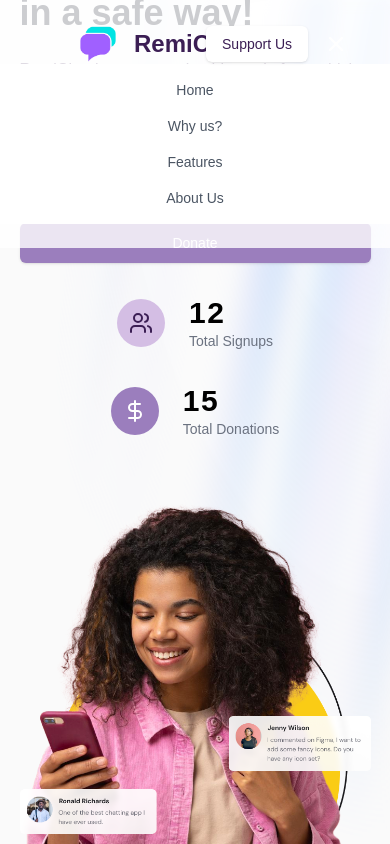
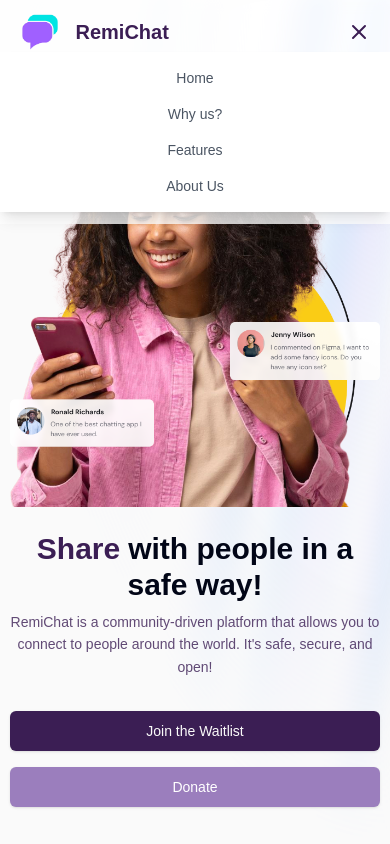
Before and after one commit to Remi-Chat/RemiChat, a Next.js app: page / in a window 390 px wide. Both pictures are taken after a click on the button 336 px from the left and 44 px from the top of the page. Shown: the top 844 px of the page. Built offline with nearby package versions, Linux system fonts and the light colour scheme.

Commit message:
Make it responsive

```diff
--- a/next.config.ts
+++ b/next.config.ts
@@ -2,7 +2,11 @@
 
 const nextConfig: NextConfig = {
   images: {
-    domains: ["images.unsplash.com", "plus.unsplash.com"], // Add the hostname of the external image source
+    domains: [
+      "images.unsplash.com",
+      "plus.unsplash.com",
+      "assets.aceternity.com",
+    ], // Add the hostname of the external image source
   },
 };
 
--- a/src/app/page.tsx
+++ b/src/app/page.tsx
@@ -8,55 +8,61 @@
 import { StatsCounter } from "@/components/stats-counter";
 import { Footer } from "@/components/footer";
 import { Features } from "@/components/features";
+import Link from "next/link";
+
 export default function Home() {
   return (
     <div className="min-h-screen bg-[#EEEEEE]">
       <Header />
 
-      {/* Hero Section */}
       <AuroraBackground>
         <section
-          className="max-w-[90%] md:max-w-[70%] mx-auto"
+          className="max-w-[95%] sm:max-w-[90%] md:max-w-[70%] mx-auto"
           style={{
             height: "fit-content",
           }}
         >
-          <div className="relative flex flex-col md:flex-row items-center md:items-start gap-8">
-            <div className="max-w-2xl w-full md:w-2/3 my-auto">
-              <h1 className="text-4xl md:text-5xl lg:text-6xl font-bold mb-6">
+          <div className="relative flex flex-col-reverse items-center md:flex-row md:items-start gap-6 md:gap-8 mt-[16rem] mb-[2rem] md:mt-[4rem]">
+            {/* Left Content */}
+            <div className="max-w-2xl w-full md:w-2/3 my-auto text-center md:text-left">
+              <h1 className="text-3xl sm:text-4xl md:text-5xl lg:text-6xl font-bold mb-2 md:mb-6">
                 <WordRotate
-                  className="text-[#3B1E54] mr-4"
+                  className="text-[#3B1E54] mr-2 md:mr-4"
                   words={["Connect", "Interact", "Chat", "Share"]}
                 />
                 with people in a safe way!
               </h1>
-              <p className="text-[#3B1E54]/80 mb-8 text-base md:text-lg leading-relaxed">
-                RemiChat is a community driven platform which allows you to
-                connect to people around the world. Its, safe, secure and open!
+              <p className="text-[#3B1E54]/80 mb-8 text-sm sm:text-base md:text-lg leading-relaxed">
+                RemiChat is a community-driven platform that allows you to
+                connect to people around the world. It&apos;s safe, secure, and
+                open!
               </p>
-              <div className="flex flex-col sm:flex-row gap-4">
+              <div className="flex flex-col sm:flex-row gap-4 justify-center md:justify-start">
                 <Button
                   size="lg"
                   className="bg-[#3B1E54] hover:bg-[#3B1E54]/90 w-full sm:w-auto"
                 >
                   Join the Waitlist
                 </Button>
+                <Link
+                  href="https://ko-fi.com/remichat"
+                  target="_blank"
+                  rel="noopener noreferrer"
+                >
                   <Button
                     size="lg"
                     className="bg-[#9B7EBD] hover:bg-[#9B7EBD]/90 text-white w-full sm:w-auto"
-                  onClick={() =>
-                    window.open("https://ko-fi.com/remichat", "_blank")
-                  }
                   >
                     Donate
                   </Button>
+                </Link>
               </div>
-              <div className="container mx-auto px-4">
+              <div className="mx-auto px-4 mt-6">
                 <StatsCounter signups={12} donations={15} />
               </div>
             </div>
 
-            {/* Decorative Elements */}
+            {/* Right Image */}
             <div className="w-full md:w-2/5 flex justify-center md:justify-end">
               <Image
                 src="/hero.png"
@@ -64,33 +70,37 @@
                 width={600}
                 height={600}
                 className="object-contain"
+                priority
               />
             </div>
           </div>
         </section>
       </AuroraBackground>
+
+      {/* Carousel Section */}
+      <section className="py-12 mt-[2rem] md:mt-[0rem]">
         <AppleCardsCarouselDemo />
+      </section>
 
-      {/* Mission Section */}
-      <section className="py-12 md:pt-18 md:pb-24  px-4 md:px-6 max-w-[90%] md:max-w-[80%] mx-auto">
+      {/* Features Section */}
+      <section className="py-12 md:pt-18 md:pb-24 px-4 md:px-6 max-w-[95%] sm:max-w-[90%] md:max-w-[80%] mx-auto">
         <div className="bg-white rounded-3xl p-6 md:p-12 shadow-lg">
           <div className="max-w-2xl mb-8 md:mb-12">
-            {/* <h2 className="text-xl md:text-2xl font-semibold mb-2 text-[#3B1E54]">
-              Features of RemiChat
-            </h2> */}
-            <h3 className="text-3xl md:text-4xl font-bold mb-4 text-[#3B1E54]">
+            <h3 className="text-2xl sm:text-3xl md:text-4xl font-bold mb-4 text-[#3B1E54]">
               Features of RemiChat
             </h3>
-            <p className="text-[#3B1E54]/80 leading-relaxed">
-              We wish to provide a platform where users can connect with each,
-              interact, and build a community without having to worry about
-              their privacy or paywalls. We are a community driven platform and
-              we believe in the power of open-source
+            <p className="text-[#3B1E54]/80 text-sm sm:text-base leading-relaxed">
+              We aim to provide a platform where users can connect with each
+              other, interact, and build a community without worrying about
+              their privacy or paywalls. We are a community-driven platform and
+              believe in the power of open-source.
             </p>
           </div>
           <Features />
         </div>
       </section>
+
+      {/* Footer */}
       <Footer />
     </div>
   );
--- a/src/components/apple-cards-demo.tsx
+++ b/src/components/apple-cards-demo.tsx
@@ -1,5 +1,4 @@
 "use client";
-import Image from "next/image";
 import React from "react";
 import { Carousel, Card } from "@/components/ui/apple-cards-carousel";
 
@@ -26,15 +25,7 @@
           <div
             key={"dummy-content" + index}
             className="bg-[#F5F5F7] dark:bg-neutral-800 p-8 md:p-14 rounded-3xl mb-4"
-          >
-            <Image
-              src="https://assets.aceternity.com/macbook.png"
-              alt="Macbook mockup from Aceternity UI"
-              height="500"
-              width="500"
-              className="md:w-1/2 md:h-1/2 h-full w-full mx-auto object-contain"
-            />
-          </div>
+          ></div>
         );
       })}
     </>
--- a/src/components/footer.tsx
+++ b/src/components/footer.tsx
@@ -16,13 +16,15 @@
             Support our project by joining our waitlist and contributing to the
             donations.
           </p>
-          <Button
-            size="lg"
-            className="bg-[#3B1E54] hover:bg-[#3B1E54]/90"
-            onClick={() => window.open("https://ko-fi.com/remichat", "_blank")}
+          <Link
+            href="https://ko-fi.com/remichat"
+            target="_blank"
+            rel="noopener noreferrer"
           >
-            Contribute
-          </Button>
+            <Button size="lg" className="bg-[#3B1E54] hover:bg-[#3B1E54]/90">
+              Contribute
+            </Button>
+          </Link>
         </div>
       </div>
 
--- a/src/components/header.tsx
+++ b/src/components/header.tsx
@@ -1,7 +1,6 @@
 "use client";
 import { useState, useEffect } from "react";
 import Link from "next/link";
-import { Button } from "@/components/ui/button";
 import { Menu, X } from "lucide-react";
 import Image from "next/image";
 
@@ -26,17 +25,23 @@
     <header
       className={`fixed top-0 left-0 right-0 z-50 transition-all duration-300 ease-in-out ${
         isScrolled
-          ? "bg-white shadow-md py-4 max-w-[80%] mx-auto mt-3 rounded-lg"
-          : "bg-white/80 py-6"
+          ? "bg-white shadow-md py-3 max-w-[95%] md:max-w-[80%] mx-auto mt-3 rounded-lg"
+          : "bg-white/80 py-3"
       }`}
     >
-      <div className="flex items-center justify-between max-w-[60%] mx-auto">
+      <div className="flex items-center justify-between max-w-[90%] md:max-w-[80%] mx-auto">
+        {/* Logo and Brand Name */}
         <div className="flex items-center gap-4">
           <Image src="/favicon.png" alt="RemiChat" width={40} height={40} />
-          <Link href="/" className="text-2xl font-bold text-[#3B1E54]">
+          <Link
+            href="/"
+            className="text-xl sm:text-2xl font-bold text-[#3B1E54]"
+          >
             RemiChat
           </Link>
         </div>
+
+        {/* Desktop Navigation */}
         <nav className="hidden md:flex items-center gap-8">
           {["Home", "Why us?", "Features", "About Us"].map((item) => (
             <Link
@@ -48,17 +53,27 @@
             </Link>
           ))}
         </nav>
-        <div className="flex items-center gap-4">
-          <Button
-            className={`transition-all duration-300 ${
+
+        {/* Desktop-only Support Button */}
+        <div className="hidden md:block">
+          <Link
+            href="https://ko-fi.com/remichat"
+            target="_blank"
+            rel="noopener noreferrer"
+          >
+            <button
+              className={`px-4 py-2 rounded transition-all duration-300 ${
                 isScrolled
-                ? "bg-[#3B1E54] hover:bg-[#3B1E54]/90"
+                  ? "bg-[#3B1E54] hover:bg-[#3B1E54]/90 text-white"
                   : "bg-white text-[#3B1E54] hover:bg-white/90"
               }`}
-            onClick={() => window.open("https://ko-fi.com/remichat", "_blank")}
             >
               Support Us
-          </Button>
+            </button>
+          </Link>
+        </div>
+
+        {/* Mobile Menu Toggle */}
         <button
           className="md:hidden"
           onClick={() => setIsMenuOpen(!isMenuOpen)}
@@ -67,20 +82,21 @@
           {isMenuOpen ? (
             <X
               size={24}
-                className={isScrolled ? "text-[#3B1E54]" : "text-white"}
+              className={isScrolled ? "text-[#3B1E54]" : "text-[#3B1E54]"}
             />
           ) : (
             <Menu
               size={24}
-                className={isScrolled ? "text-[#3B1E54]" : "text-white"}
+              className={isScrolled ? "text-[#3B1E54]" : "text-[#3B1E54]"}
             />
           )}
         </button>
       </div>
-      </div>
+
+      {/* Mobile Menu */}
       {isMenuOpen && (
-        <div className="md:hidden">
-          <nav className="flex flex-col items-center gap-4 py-4 bg-white">
+        <div className="md:hidden bg-white shadow-lg">
+          <nav className="flex flex-col items-center gap-4 py-4">
             {["Home", "Why us?", "Features", "About Us"].map((item) => (
               <Link
                 key={item}
--- a/src/components/stats-counter.tsx
+++ b/src/components/stats-counter.tsx
@@ -8,7 +8,7 @@
 
 export function StatsCounter({ signups, donations }: StatsCounterProps) {
   return (
-    <div className="flex flex-col sm:flex-row items-center gap-8 py-8">
+    <div className="flex flex-row items-center gap-8 py-8">
       {/* Signups Counter */}
       <div className="flex items-center gap-6">
         <div className="w-12 h-12 rounded-full bg-[#D4BEE4] flex items-center justify-center">
--- a/src/components/ui/aurora-background.tsx
+++ b/src/components/ui/aurora-background.tsx
@@ -17,7 +17,7 @@
     <main>
       <div
         className={cn(
-          "relative flex flex-col  h-[100vh] items-center justify-center bg-zinc-50 dark:bg-zinc-900  text-slate-950 transition-bg",
+          "relative flex flex-col h-[100vh] items-center justify-center bg-zinc-50 dark:bg-zinc-900  text-slate-950 transition-bg",
           className
         )}
         {...props}
```
Lines whose indentation alone changed are shown as unchanged.
